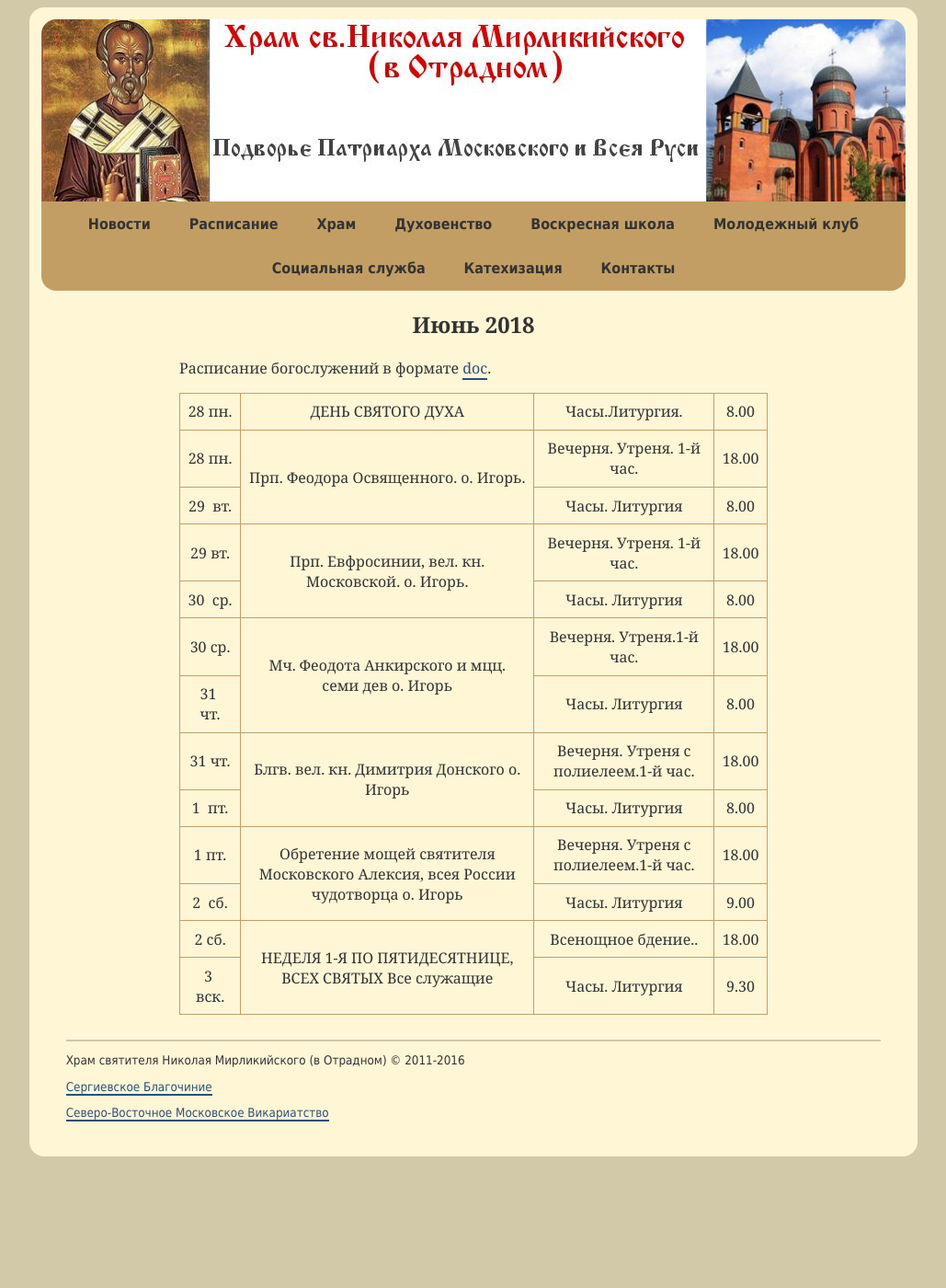
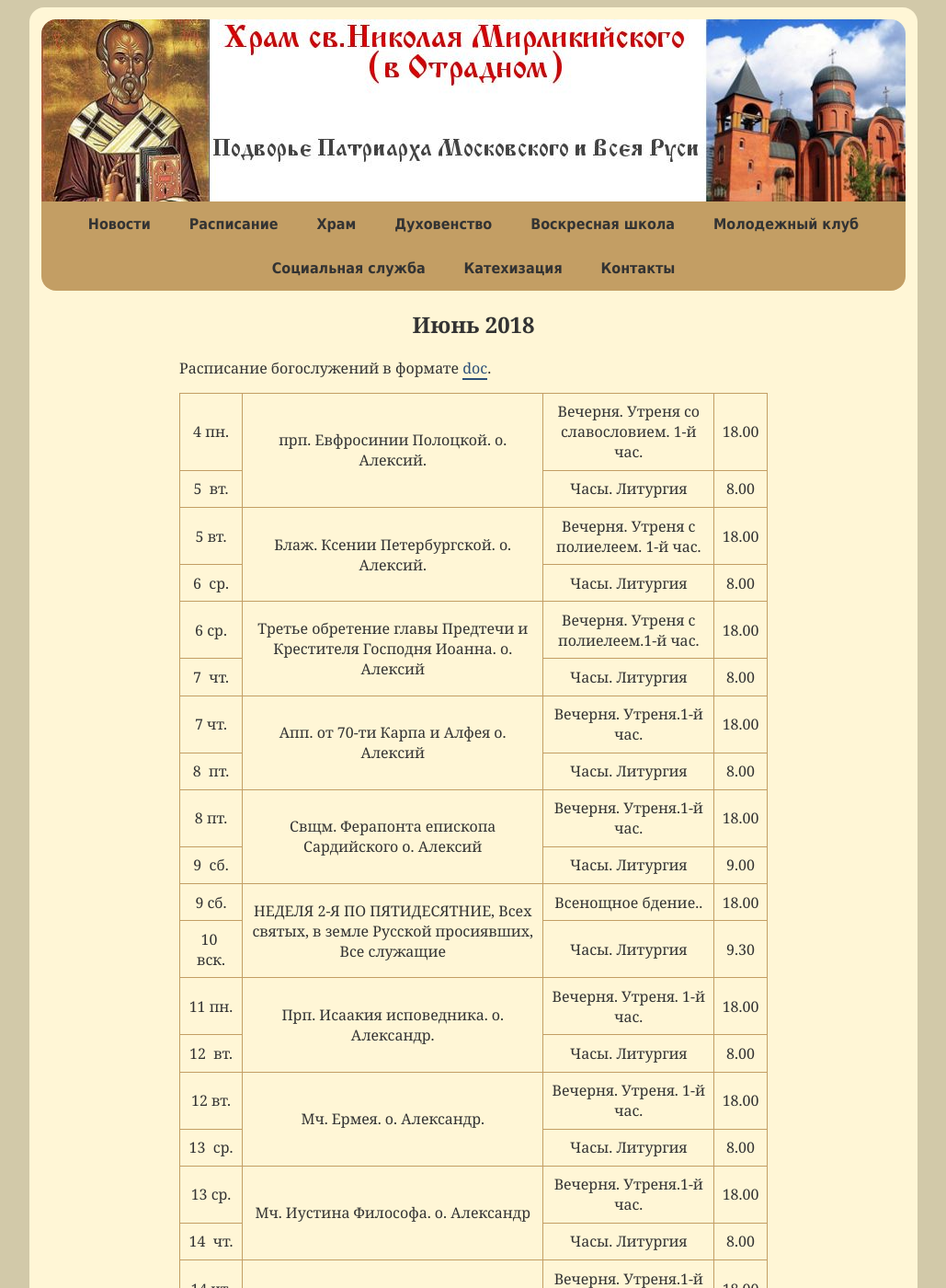
Before and after one commit to hramotradnoe/hramotradnoe.github.io, a Jekyll site: the page built from schedule/index.html, in a window 1280 px wide and 1400 px high. Shown: the whole window at 92% size, without its empty margins (125-1154 px from the left). Built offline with Jekyll 4.4.1, drawn with Linux system fonts in a browser that asks for light colours; some of the changed text lies outside the part shown.

Commit message:
Update schedule.yml

```diff
--- a/_data/schedule.yml
+++ b/_data/schedule.yml
@@ -1,56 +1,99 @@
 period: Июнь 2018
 link: "https://docs.google.com/document/d/134YYMgn35S3Q9rTYdTAE770btLj4RFUN7tgGt28l76E/edit"
 timetable:
- - description : "ДЕНЬ СВЯТОГО ДУХА"
+ - description : "прп. Евфросинии Полоцкой. о. Алексий."
    services    :
-      - day   : 28&nbsp;пн.
+      - day   : 4&nbsp;пн.
+        time  : '18.00'
+        title : "Вечерня. Утреня со славословием. 1-й час."
+      - day   : 5&nbsp; вт.
         time  : '8.00'
-        title : "Часы.Литургия."
- - description : "Прп. Феодора Освященного. о. Игорь."
+        title : "Часы. Литургия"
+ - description : "Блаж. Ксении Петербургской. о. Алексий."
    services    :
-      - day   : 28&nbsp;пн.
+      - day   : 5&nbsp;вт.
+        time  : '18.00'
+        title : "Вечерня. Утреня с полиелеем. 1-й час."
+      - day   : 6&nbsp; ср.
+        time  : '8.00'
+        title : "Часы. Литургия"
+ - description : "Третье обретение главы Предтечи и Крестителя Господня Иоанна. о. Алексий"
+   services    :
+      - day   : 6&nbsp;ср.
+        time  : '18.00'
+        title : "Вечерня. Утреня с полиелеем.1-й час."
+      - day   : 7&nbsp; чт.
+        time  : '8.00'
+        title : "Часы. Литургия"
+ - description : "Апп. от 70-ти Карпа и Алфея о. Алексий"
+   services    :
+      - day   : 7&nbsp;чт.
+        time  : '18.00'
+        title : "Вечерня. Утреня.1-й час."
+      - day   : 8&nbsp; пт.
+        time  : '8.00'
+        title : "Часы. Литургия"
+ - description : "Свщм. Ферапонта епископа Сардийского о. Алексий"
+   services    :
+      - day   : 8&nbsp;пт.
+        time  : '18.00'
+        title : "Вечерня. Утреня.1-й час."
+      - day   : 9&nbsp; сб.
+        time  : '9.00'
+        title : "Часы. Литургия"
+ - description : "НЕДЕЛЯ 2-Я ПО ПЯТИДЕСЯТНИЕ, Всех святых, в земле Русской просиявших, Все служащие"
+   services    :
+      - day   : 9&nbsp;сб.
+        time  : '18.00'
+        title : "Всенощное бдение.."
+      - day   : 10&nbsp; вск.
+        time  : '9.30'
+        title : "Часы. Литургия"
+ - description : "Прп. Исаакия исповедника. о. Александр."
+   services    :
+      - day   : 11&nbsp;пн.
         time  : '18.00'
         title : "Вечерня. Утреня. 1-й час."
-      - day   : 29&nbsp; вт.
+      - day   : 12&nbsp; вт.
         time  : '8.00'
         title : "Часы. Литургия"
- - description : "Прп. Евфросинии, вел. кн. Московской. о. Игорь."
+ - description : "Мч. Ермея. о. Александр."
    services    :
-      - day   : 29&nbsp;вт.
+      - day   : 12&nbsp;вт.
         time  : '18.00'
         title : "Вечерня. Утреня. 1-й час."
-      - day   : 30&nbsp; ср.
+      - day   : 13&nbsp; ср.
         time  : '8.00'
         title : "Часы. Литургия"
- - description : "Мч. Феодота Анкирского и мцц. семи дев о. Игорь"
+ - description : "Мч.  Иустина Философа. о. Александр"
    services    :
-      - day   : 30&nbsp;ср.
+      - day   : 13&nbsp;ср.
         time  : '18.00'
         title : "Вечерня. Утреня.1-й час."
-      - day   : 31&nbsp; чт.
+      - day   : 14&nbsp; чт.
         time  : '8.00'
         title : "Часы. Литургия"
- - description : "Блгв. вел. кн. Димитрия Донского о. Игорь"
+ - description : "Свт. Никифора исп, патриарха Константинопольского о.  Александр"
    services    :
-      - day   : 31&nbsp;чт.
+      - day   : 14&nbsp;чт.
         time  : '18.00'
-        title : "Вечерня. Утреня с полиелеем.1-й час."
-      - day   : 1&nbsp; пт.
+        title : "Вечерня. Утреня.1-й час."
+      - day   : 15&nbsp; пт.
         time  : '8.00'
         title : "Часы. Литургия"
- - description : "Обретение мощей святителя Московского Алексия, всея России чудотворца о. Игорь"
+ - description : "Мчч. Лукиллиана, Клавдия и иже с ними о.  Александр"
    services    :
-      - day   : 1&nbsp;пт.
+      - day   : 15&nbsp;пт.
         time  : '18.00'
-        title : "Вечерня. Утреня с полиелеем.1-й час."
-      - day   : 2&nbsp; сб.
+        title : "Вечерня. Утреня.1-й час."
+      - day   : 16&nbsp; сб.
         time  : '9.00'
         title : "Часы. Литургия"
- - description : "НЕДЕЛЯ 1-Я ПО ПЯТИДЕСЯТНИЦЕ, ВСЕХ СВЯТЫХ Все служащие"
+ - description : "НЕДЕЛЯ 3-Я ПО ПЯТИДЕСЯТНИЦЕ, Все служащие"
    services    :
-      - day   : 2&nbsp;сб.
+      - day   : 16&nbsp;сб.
         time  : '18.00'
         title : "Всенощное бдение.."
-      - day   : 3&nbsp; вск.
+      - day   : 17&nbsp; вск.
         time  : '9.30'
         title : "Часы. Литургия"
```
